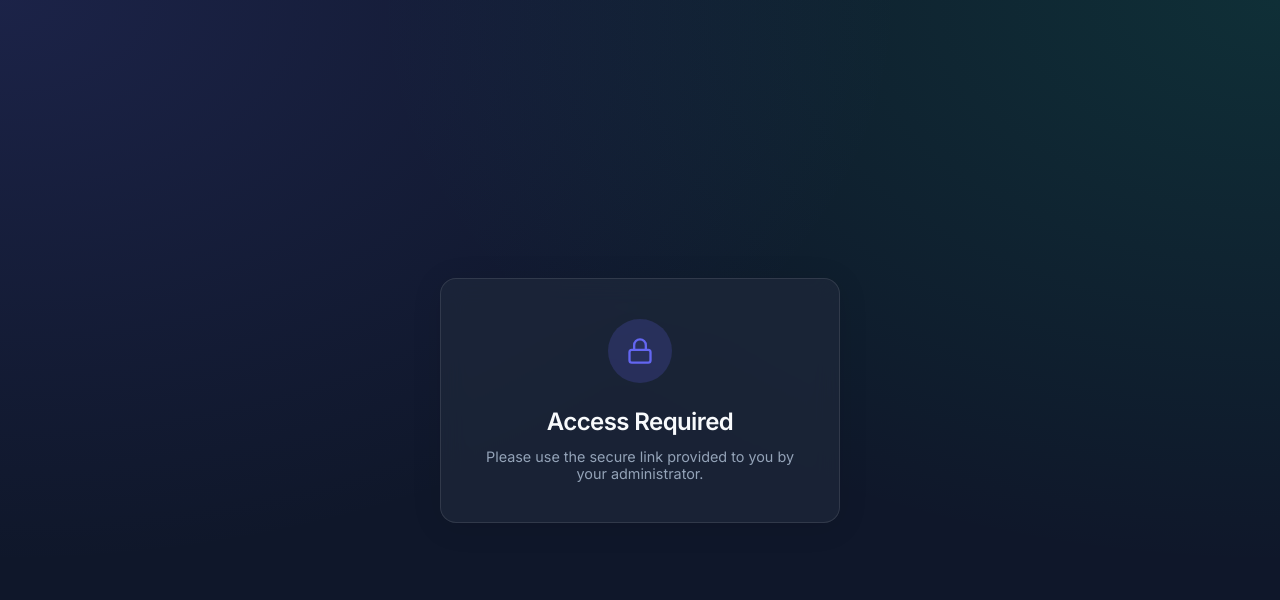
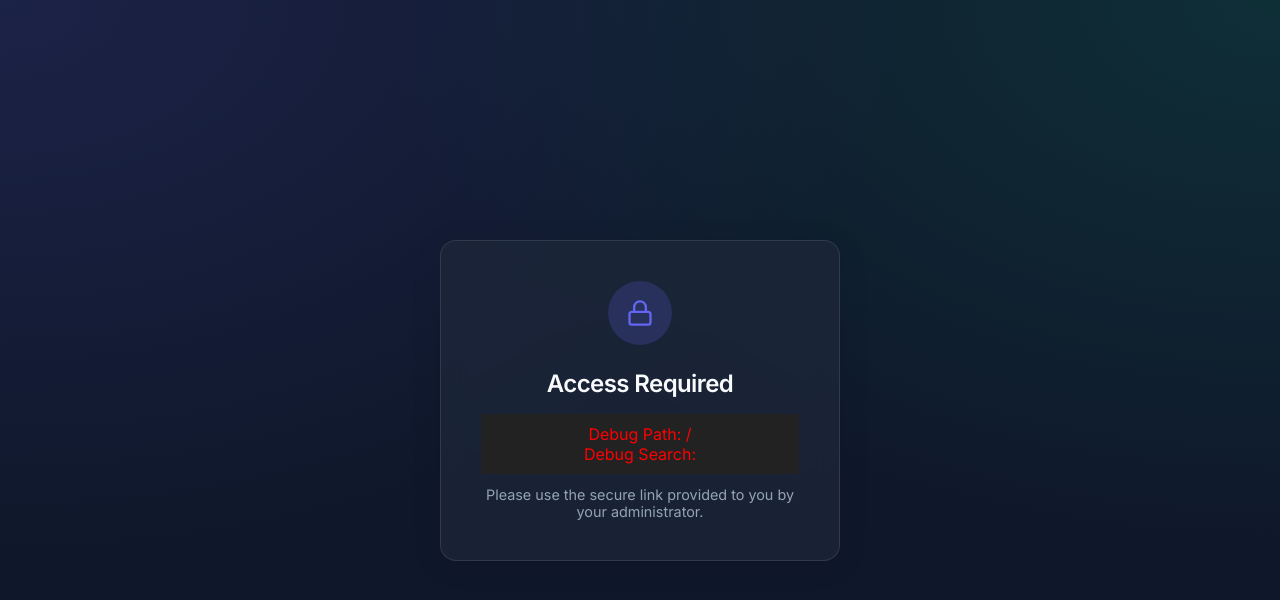
Before and after one commit to saivenkataramireddykesari/jot-forms-frontend, a React app: page / in a window 1280 px wide. Shown: the top 600 px of the page. Built offline with nearby package versions, Linux system fonts and the light colour scheme; the HTML template or start-up script is replaced by a standard one.

Commit message:
vercel src changed

```diff
--- a/src/App.jsx
+++ b/src/App.jsx
@@ -26,6 +26,10 @@ function App() {
                 </svg>
               </div>
               <h2>Access Required</h2>
+              <div style={{ color: 'red', marginTop: '1rem', fontSize: '1rem', background: '#222', padding: '10px' }}>
+                <p>Debug Path: {window.location.pathname}</p>
+                <p>Debug Search: {window.location.search}</p>
+              </div>
               <p style={{ color: 'var(--text-secondary)', marginTop: '0.75rem', fontSize: '0.9rem' }}>
                 Please use the secure link provided to you by your administrator.
               </p>
```
Also changed, not shown: vercel.json (deleted).
